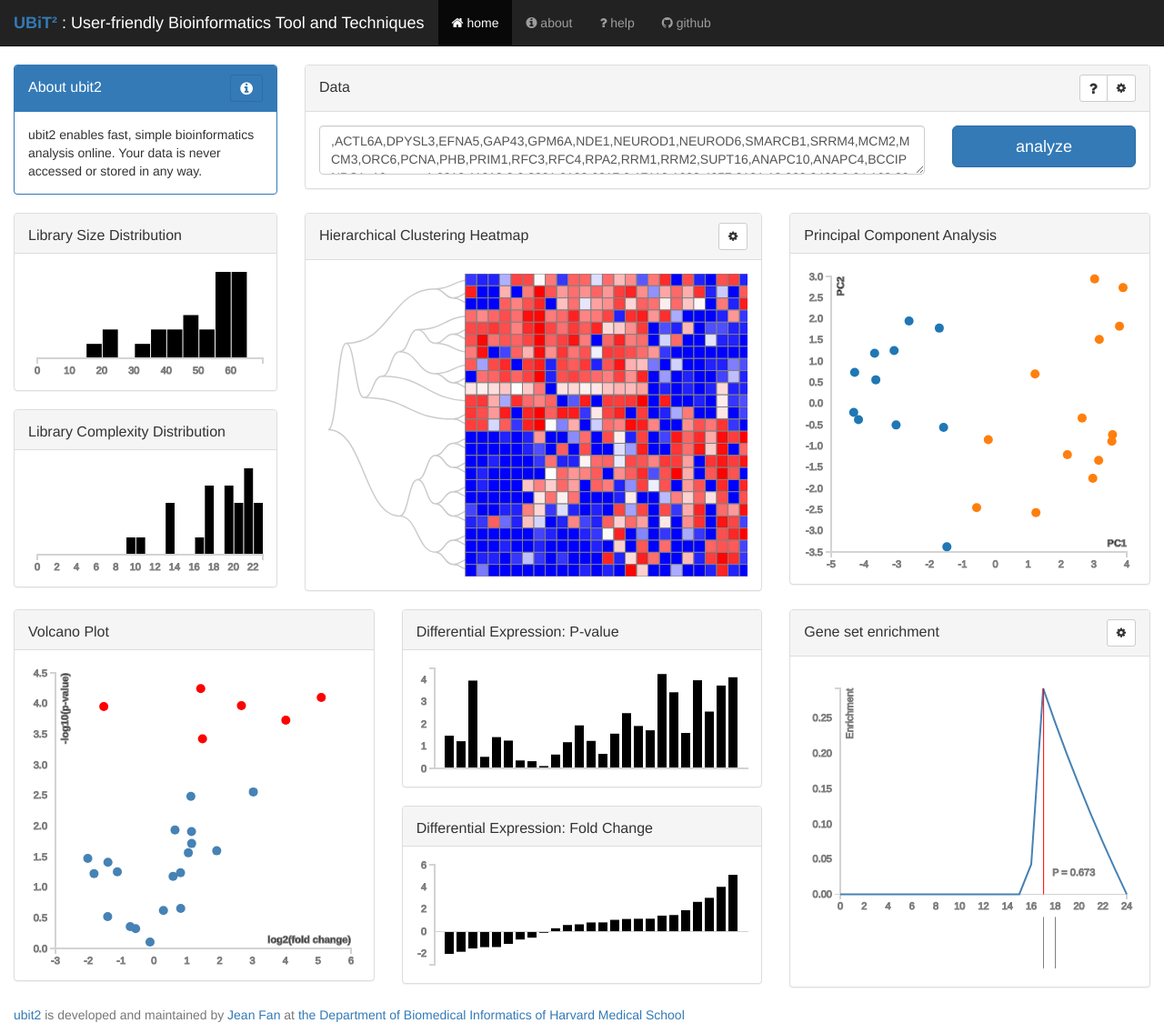
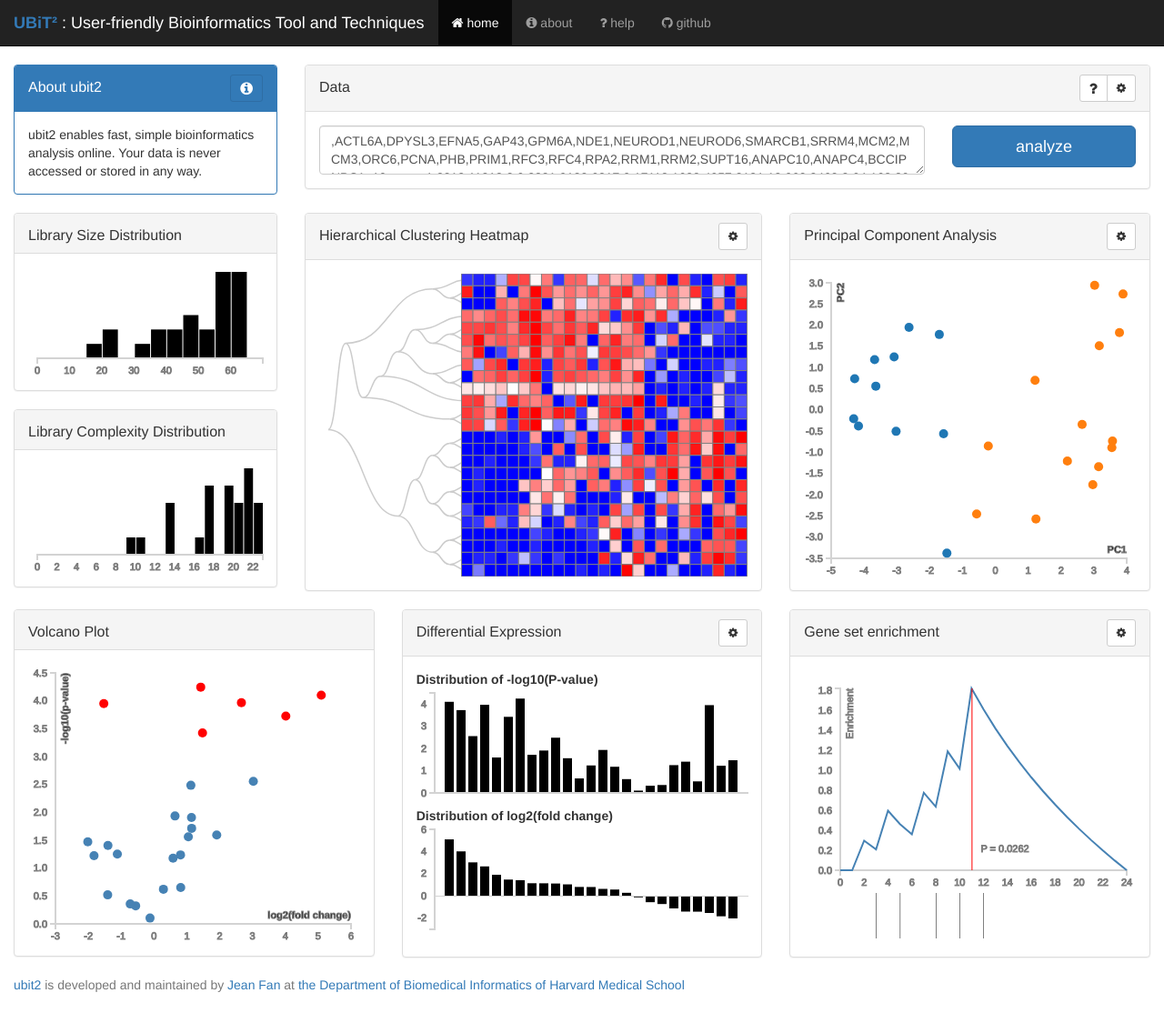
Before and after one commit to JEFworks/ubit2, a Jekyll site: the page built from index.html, in a window 1280 px wide. Shown: the whole page at 91% size. Built offline with Jekyll 4.4.1, drawn with Linux system fonts in a browser that asks for light colours; after the commit the page ends 1103 px from its top, so only the background shows below that; some of the changed lines change nothing that is shown.

Commit message:
Allow each module to be recomputed separately

```diff
--- a/index.html
+++ b/index.html
@@ -46,6 +46,13 @@
 		<select id="transform" class="btn btn-default">
 		  <option value="none">none</option>
 		  <option value="log10" selected>log10</option>
+		  <option value="asinh">asinh</option>
+		  <option value="biomark">rt-qpcr (Biomark)</option>
+		</select>
+		Delimiter:
+		<select id="delimiter" class="btn btn-default">
+		  <option value="comma" selected>, (comma)</option>
+		  <option value="tab">\t (tab)</option>
 		</select>
 	    </div>
 	  </div>
@@ -126,18 +133,17 @@
 	    <div class="collapse" id="hclustOptions">
 	      Linkage criterion:
 	      <select id="cluster_method" class="btn btn-default">
-		<option value="complete">complete</option>
+		<option value="complete" selected>complete</option>
 		<option value="average">average</option>
 		<option value="single">single</option>
 	      </select>
-	      <br>
 	      Distance metric:
 	      <select id="distance_metric" class="btn btn-default">
-		<option value="euclidean">euclidean</option>
+		<option value="euclidean" selected>euclidean</option>
 		<option value="manhattan">manhattan</option>
 		<option value="max">max</option>
 	      </select>
-
+	      <button type="button" id="rerunHclust" class="btn btn-primary btn-block">rerun hierarchical clustering</button>
 	    </div>
 	  </div>
 	  <div class="panel-body" style="height:363px" id="heatmap_panel">
@@ -151,7 +157,15 @@
 	<div class="panel panel-default">
 	  <div class="panel-heading">
 	    <h3 class="panel-title pull-left">Principal Component Analysis</h3>
+	    <div class="btn-group pull-right">
+	      <a class="btn btn-default btn-sm" data-toggle="collapse" href="#pcaOptions" aria-expanded="false" aria-controls="pcaOptions">
+		<i class="fa fa-gear"></i>
+	      </a>
+	    </div>
 	    <div class="clearfix"></div>
+	    <div class="collapse" id="pcaOptions">
+	      <button type="button" id="rerunKmeans" class="btn btn-primary btn-block">rerun K-means clustering</button>
+	    </div>
 	  </div>
 	  <div class="panel-body" style="height:363px" id="pca_panel">
 	    <div id="pca"></div>
@@ -167,7 +181,7 @@
 	    <h3 class="panel-title pull-left">Volcano Plot</h3>
 	    <div class="clearfix"></div>
 	  </div>
-	  <div class="panel-body" style="height:363px" id="volcano_panel">
+	  <div class="panel-body" style="height:336px" id="volcano_panel">
 	    <div id="volcano"></div>
 	  </div>
 	</div>
@@ -176,36 +190,35 @@
       <div class="col-sm-4">
 	<div class="panel panel-default">
 	  <div class="panel-heading">
-	    <h3 class="panel-title pull-left">Differential Expression: P-value</h3>
+	    <h3 class="panel-title pull-left">Differential Expression</h3>
+	    <div class="btn-group pull-right">
+	      <a class="btn btn-default btn-sm" data-toggle="collapse" href="#diffexpOptions" aria-expanded="false" aria-controls="diffexpOptions">
+		<i class="fa fa-gear"></i>
+	      </a>
+	    </div>
 	    <div class="clearfix"></div>
+	    <div class="collapse" id="diffexpOptions">
+	      Sort by:
+	      <select id="diffexp_sort" class="btn btn-default">
+		<option value="fold-change" selected>fold-change</option>
+		<option value="p-value">p-value</option>
+	      </select>
+	      <button type="button" id="rerunDiffexp" class="btn btn-primary btn-block">rerun differential expression analysis</button>
+	    </div>
+
 	  </div>
-          <div class="panel-body" style="height:150px" id="diffexp_pval_panel">
+          <div class="panel-body">
+	    <div style="height:150px" id="diffexp_pval_panel">
+	      <b>Distribution of -log10(P-value)</b>
+	      <div id="diffexp_pval"></div>
+	    </div>
 
-<!---  	    Options:
-
-	    <select id="highlight_method" class="btn btn-default">
-	      <option value="mtcsig_pval">bonf pval < 0.05</option>
-	      <option value="sig_pval">pval < 0.05</option>
-	    </select>
-
-	    <select id="sort_pval" class="btn btn-default">
-	      <option value="original">original order</option>
-	      <option value="decreasing">decreasing</option>
-	    </select>
---->
-	    <div id="diffexp_pval"></div>
+	    <div style="height:150px" id="diffexp_fc_panel">
+	      <b>Distribution of log2(fold change)</b>
+  	      <div id="diffexp_fc"></div>
+	    </div>
 	  </div>
         </div>
-
-	<div class="panel panel-default">
-	  <div class="panel-heading">
-	    <h3 class="panel-title pull-left">Differential Expression: Fold Change</h3>
-	    <div class="clearfix"></div>
-	  </div>
-          <div class="panel-body" style="height:150px" id="diffexp_fc_panel">
-  	    <div id="diffexp_fc"></div>
-	  </div>
-	</div>
 
       </div>
 
@@ -224,10 +237,10 @@
 	      <select id="geneset_selection" class="btn btn-default">
 
 	      </select>
-	    <div class="clearfix"></div>
+	      <button type="button" id="rerunGSEA" class="btn btn-primary btn-block">retest gene set</button>
 	    </div>
 	  </div>
-	  <div class="panel-body" style="height:363px" id="gsea_panel">
+	  <div class="panel-body" style="height:330px" id="gsea_panel">
 	    <div id="mhg-chart"></div>
 	  </div>
 	</div>
@@ -257,51 +270,27 @@
 <script src="js/org.Hs.GO2Symbol.js"></script>
 
 <script type="text/javascript">
-  // global vars
-  var dataRaw;
-  var dataAll;
-  var dataPro;
-
-  function preProData() {
-
-    var txt = $("#incsv").val();
-    var lines = txt.split("\n");
-    var rawData = [];
-    var dlen = -1;
-
-    var colNames = lines[0].split(',')
-
-    for(var i = 1; i < lines.length;i++) {
-      row = lines[i].split(',');
-      var dataPoint = [];
-      dataPoint['name'] = row[0];
-      for(var j = 1; j < row.length; j++) {
-        if(row[j].length !== 0) {
-          dataPoint.push({name:colNames[j],value: parseFloat(row[j])});
-        }
-      }
-      rawData.push(dataPoint);
-    }
-    dataRaw = rawData; // set global
-  }
-
   function draw(){
+    initHist();
+    initDiffexpPca();
     initHeatmap();
-
-    initDiffexpPca();
-    initHist();
 
     drawMhg();
   };
+
   function init() {
-    preProData(); // set dataRaw
-    initData() // set dataPro
-    initCalc(); // set dataPro
+    initData();
     initMhg();
     draw();
   };
+
   $(window).load(init);
   $("#inbut").click(init);
   $(window).resize(draw);
 
+  $("#rerunDiffexp").click(initDiffexpPca);
+  $("#rerunKmeans").click(initDiffexpPca);
+  $("#rerunHclust").click(initHeatmap);
+  $("#rerunGSEA").click(drawMhg);
+
 </script>
--- a/js/heatmap.js
+++ b/js/heatmap.js
@@ -10,12 +10,12 @@
 
 
 function initHeatmap() {
-    cluster_method = document.getElementById("cluster_method").value;
-    distance_metric = document.getElementById("distance_metric").value;
+    var cluster_method = document.getElementById("cluster_method").value;
+    var distance_metric = document.getElementById("distance_metric").value;
 
     // Get numeric values
     var data = dataPro.map(function(d) { return d.map(function(o) { return o.value }); });
-    data.map(function(d, i) { d.name = dataPro[i].name })
+    data.map(function(d, i) { d.name = dataPro[i].name });
 
     var clusteredData = clusterfck.hcluster(data, distance_metric, cluster_method);
     var clusters = convert(clusteredData, "root");
@@ -50,7 +50,7 @@
 
     // dendrogram with symmetric children
     var cluster = d3.layout.cluster()
-	.size([height, width/3]) // size of dendrogram
+	.size([height, (width-boxSizeX)/3]) // size of dendrogram
 	.separation(function(a, b) { return (a.parent == b.parent ? 1 : 1 ) });
 
     var diagonal = d3.svg.diagonal()
--- a/js/histogram.js
+++ b/js/histogram.js
@@ -1,15 +1,9 @@
 function initHist() {
-    drawHistLibSize();
-    drawHistLibComplex();
+    drawHistLibSize(rowSums);
+    drawHistLibComplex(rowNonzeros);
 }
 
-function drawHistLibSize() {
-
-    var matrix = dataAll.map(function(d) { return d.map(function(o) { return o.value }); });
-
-    var rowSums = matrix.map( function(row){
-	return row.reduce(function(a,b){ return a + b; }, 0);
-    });
+function drawHistLibSize(rowSums) {
     var maxData = d3.max(rowSums);
 
     var g = document.getElementById('hist_panel1'),
@@ -76,17 +70,7 @@
 
 }
 
-function drawHistLibComplex() {
-
-    var matrix = dataAll.map(function(d) { return d.map(function(o) { return o.value }); });
-
-    var rowSums = matrix.map( function(row){
-	var counter = 0;
-	for(var i=0; i < row.length; i++) {
-	    if( row[i] > 0) counter++;
-	}
-	return counter;
-    });
+function drawHistLibComplex(rowSums) {
     var maxData = d3.max(rowSums);
 
     var g = document.getElementById('hist_panel2'),
--- a/js/mhg_custom.js
+++ b/js/mhg_custom.js
@@ -58,7 +58,7 @@
     for(var i = 0; i < gsName.length; i++) {
 	var gst = gs[gsName[i]];
 	var geneSet = intersect(gst, genesHave);
-	if(geneSet.length > 1) {
+	if(geneSet.length > 2) {
 	    gsFilter[gsName[i]] = gst;
 	}
     };
--- a/js/pcscatter.js
+++ b/js/pcscatter.js
@@ -1,12 +1,40 @@
 function initDiffexpPca() {
-    drawVolcano();
-    drawPval();
-    drawFc();
-    drawPcScatter();
+
+    // sort
+    var sort_method = document.getElementById("diffexp_sort").value;
+    if(sort_method == "fold-change") {
+	dataPro.map(function(d) { return d.sort(function (a, b) {
+			if (a.fc > b.fc) {
+			    return -1;
+			}
+			if (a.fc < b.fc) {
+			    return 1;
+			}
+			// a must be equal to b
+			return 0;
+		    }) });
+    }
+    if(sort_method == "p-value") {
+	dataPro.map(function(d) { return d.sort(function (a, b) {
+			if (a.pval > b.pval) {
+			    return -1;
+			}
+			if (a.pval < b.pval) {
+			    return 1;
+			}
+			// a must be equal to b
+			return 0;
+		    }) });
+    }
+
+    drawVolcano(dataPro);
+    drawPval(dataPro);
+    drawFc(dataPro);
+    drawPcScatter(dataPro);
 }
 
 // Draw volcano plot
-function drawVolcano() {
+function drawVolcano(dataPro) {
 
     var data = dataPro[0].map(function(o) { return { name: o.name, fc: o.fc, pval: o.pval } });
 
@@ -93,9 +121,9 @@
 }
 
 // Barplot of p-values
-function drawPval() {
+function drawPval(dataPro) {
 
-    var data = dataPro[0].map(function(o) { return { name: o.name, value: o.pval } }).reverse();
+    var data = dataPro[0].map(function(o) { return { name: o.name, value: o.pval } });
 
     // remove if already existing for regeneration
     d3.select("#diffexp_pval_svg").remove();
@@ -103,7 +131,7 @@
     var g = document.getElementById('diffexp_pval_panel'),
 	windowWidth = g.clientWidth,
 	windowHeight = g.clientHeight,
-        margin = {top: 5, right: 30, bottom: 35, left: 20}
+        margin = {top: 5, right: 0, bottom: 35, left: 20}
 
     d3.select("#diffexp_pval").datum(data)
 	.call(columnChart()
@@ -116,9 +144,9 @@
 }
 
 // Barplot of fold-change
-function drawFc() {
+function drawFc(dataPro) {
 
-    var data = dataPro[0].map(function(o) { return { name: o.name, value: o.fc } }).reverse();
+    var data = dataPro[0].map(function(o) { return { name: o.name, value: o.fc } });
 
     // remove if already existing for regeneration
     d3.select("#diffexp_fc_svg").remove();
@@ -126,7 +154,7 @@
     var g = document.getElementById('diffexp_fc_panel'),
 	windowWidth = g.clientWidth,
 	windowHeight = g.clientHeight,
-        margin = {top: 5, right: 30, bottom: 35, left: 20}
+        margin = {top: 5, right: 0, bottom: 35, left: 20}
 
     var svg = d3.select("#diffexp_fc").datum(data)
 	.call(columnChart()
@@ -139,7 +167,7 @@
 }
 
 // PCA
-function drawPcScatter() {
+function drawPcScatter(dataPro) {
 
     var data = dataPro;
 
--- a/js/ubit2.js
+++ b/js/ubit2.js
@@ -1,3 +1,177 @@
+// Globals
+var rowSums;
+var rowNonzeros;
+var dataPro;
+
+function initData() {
+    var rawData = getData();
+    processData(rawData);
+}
+
+// Read in raw data from form
+function getData() {
+
+    var txt = $("#incsv").val();
+    var lines = txt.split("\n");
+    var rawData = [];
+    var dlen = -1;
+
+    var delimName = document.getElementById("delimiter").value;
+    var delim;
+    if(delimName == "comma") {
+	delim = ','
+    }
+    if(delimName == "tab") {
+	delim = '\t'
+    }
+
+    var colNames = lines[0].split(delim);
+    for(var i = 1; i < lines.length;i++) {
+	row = lines[i].split(delim);
+	var dataPoint = [];
+	dataPoint['name'] = row[0];
+	for(var j = 1; j < row.length; j++) {
+	    if(row[j].length !== 0) {
+		dataPoint.push({name:colNames[j],value: parseFloat(row[j])});
+	    }
+	}
+	rawData.push(dataPoint);
+    }
+    return rawData;
+}
+
+
+// Data processing and calculations
+function processData(data) {
+
+    var transform = document.getElementById("transform").value;
+
+    if(transform == "log10") {
+	data.map(function(d) { return d.map(function(o) {
+	    o.value = Math.log10(o.value + 1);
+	}) });
+    }
+    if(transform == "asinh") {
+	data.map(function(d) { return d.map(function(o) {
+	    o.value = Math.asinh(o.value);
+	}) });
+    }
+    if(transform == "biomark") {
+	data.map(function(d) { return d.map(function(o) {
+	    var t = 28 - o.value;
+	    if(t < 0) { t = 0 }
+	    o.value = t;
+	}) });
+    }
+
+    var dataAll = data;
+    var matrix = dataAll.map(function(d) { return d.map(function(o) { return o.value }); });
+    // set global
+    rowSums = matrix.map( function(row){
+	    return row.reduce(function(a,b){ return a + b; }, 0);
+	});
+    rowNonzeros = matrix.map( function(row){
+	    var counter = 0;
+	    for(var i=0; i < row.length; i++) {
+		if( row[i] > 0) counter++;
+	    }
+	    return counter;
+	});
+
+    // make smaller
+    // visualize max 96 genes and 96 cells
+    if(data.length > 96) {
+	data = data.slice(0, 96)
+    }
+    if(data[0].length > 96) {
+	// keep only the most variable genes
+	var temp = data.map(function(d) { return d.map(function(o) { return o.value }); });
+        var gv = colVar(temp)
+	data.map(function(d) { return d.map(function(o, i) {
+	    o.v = gv[i];
+	})});
+	// sort
+	data.map(function(d) { return d.sort(function (a, b) {
+	    if (a.v > b.v) {
+		return -1;
+	    }
+	    if (a.v < b.v) {
+		return 1;
+	    }
+	    // a must be equal to b
+	    return 0;
+	}) });
+        // Keep top 100
+	data = data.map(function(d) {
+	    var s = d.slice(0,96)
+	    s['name'] = d.name
+	    return s
+	})
+    }
+    // need more rows than columns for pca
+    if(data[0].length > data.length) {
+	data = data.map(function(d) {
+	    var s = d.slice(0, data.length)
+	    s['name'] = d.name
+	    return s
+	})
+    }
+
+    // set global
+    dataPro = data;
+
+    // Get numeric values
+    var data = dataPro.map(function(d) { return d.map(function(o) { return o.value }); });
+
+    // K means groups
+    var g = clusterfck.kmeans(data, 2);
+    // Map to data
+    var g1 = g[0][0].map(function(col, i) {
+	return g[0].map(function(row) {
+		return row[i];
+	    });
+	});
+    var g2 = g[1][0].map(function(col, i) {
+	    return g[1].map(function(row) {
+		return row[i];
+	    });
+	});
+
+    // Row level metrics; store in object
+    var fc = diffExpFc(g1, g2);
+    var pval = diffExpPval(g1, g2);
+    dataPro.map(function(d) { return d.map(function(o, i) {
+	o.fc = fc[i];
+	o.pval = pval[i];
+    })});
+
+    // Column level metrics, store in array
+    var pca = new PCA();
+    matrix = pca.scale(data, true, true);
+    pc = pca.pca(matrix,2);
+
+    var groups = getGroups(data, g);
+    dataPro.map(function(d, i) {
+	d.group = groups[i]
+    });
+
+    dataPro.map(function(d,i){
+	d.pc1 = pc[i][0];
+	d.pc2 = pc[i][1];
+    });
+
+}
+
+
+
+
+
+
+
+
+
+
+
 // Transpose 2D array
 function transposeTransform(array) {
     var newArray = array[0].map(function(col, i) {
@@ -89,116 +263,3 @@
     var colVar = array.map(function(d) { return variance(d)})
     return colVar
 }
-
-// Initial data processing
-function initData() {
-    var data = dataRaw;
-
-    transform = document.getElementById("transform").value;
-
-    if(transform == "log10") {
-	data.map(function(d) { return d.map(function(o) {
-	    o.value = Math.log10(o.value + 1);
-	}) });
-    }
-
-    dataAll = data
-
-    // make smaller
-    // visualize max 96 genes and 96 cells
-    if(data.length > 96) {
-	data = data.slice(0, 96)
-    }
-    if(data[0].length > 96) {
-	// keep only the most variable genes
-	var temp = data.map(function(d) { return d.map(function(o) { return o.value }); });
-        var gv = colVar(temp)
-	data.map(function(d) { return d.map(function(o, i) {
-	    o.v = gv[i];
-	})});
-	// sort
-	data.map(function(d) { return d.sort(function (a, b) {
-	    if (a.v > b.v) {
-		return -1;
-	    }
-	    if (a.v < b.v) {
-		return 1;
-	    }
-	    // a must be equal to b
-	    return 0;
-	}) });
-        // Keep top 100
-	data = data.map(function(d) {
-	    var s = d.slice(0,96)
-	    s['name'] = d.name
-	    return s
-	})
-    }
-    // need more rows than columns for pca
-    if(data[0].length > data.length) {
-	data = data.map(function(d) {
-	    var s = d.slice(0, data.length)
-	    s['name'] = d.name
-	    return s
-	})
-    }
-
-    dataPro = data
-};
-
-// Perform calculations
-function initCalc() {
-
-    // Get numeric values
-    var data = dataPro.map(function(d) { return d.map(function(o) { return o.value }); });
-
-    // K means groups
-    var g = clusterfck.kmeans(data, 2);
-    // Map to data
-    var g1 = g[0][0].map(function(col, i) {
-	return g[0].map(function(row) {
-	    return row[i]
-	})
-    })
-    var g2 = g[1][0].map(function(col, i) {
-	return g[1].map(function(row) {
-	    return row[i]
-	})
-    })
-
-    // Row level metrics; store in object
-    var fc = diffExpFc(g1, g2);
-    var pval = diffExpPval(g1, g2);
-    dataPro.map(function(d) { return d.map(function(o, i) {
-	o.fc = fc[i];
-	o.pval = pval[i];
-    })});
-
-    // Column level metrics, store in array
-    var pca = new PCA();
-    matrix = pca.scale(data, true, true);
-    pc = pca.pca(matrix,2);
-
-    var groups = getGroups(data, g);
-    dataPro.map(function(d, i) {
-	d.group = groups[i]
-    });
-
-    dataPro.map(function(d,i){
-	d.pc1 = pc[i][0];
-	d.pc2 = pc[i][1];
-    });
-
-    // Sort by fold change, decreasing
-    dataPro.map(function(d) { return d.sort(function (a, b) {
-	if (a.fc > b.fc) {
-	    return -1;
-	}
-	if (a.fc < b.fc) {
-	    return 1;
-	}
-	// a must be equal to b
-	return 0;
-    }) });
-
-}
```
